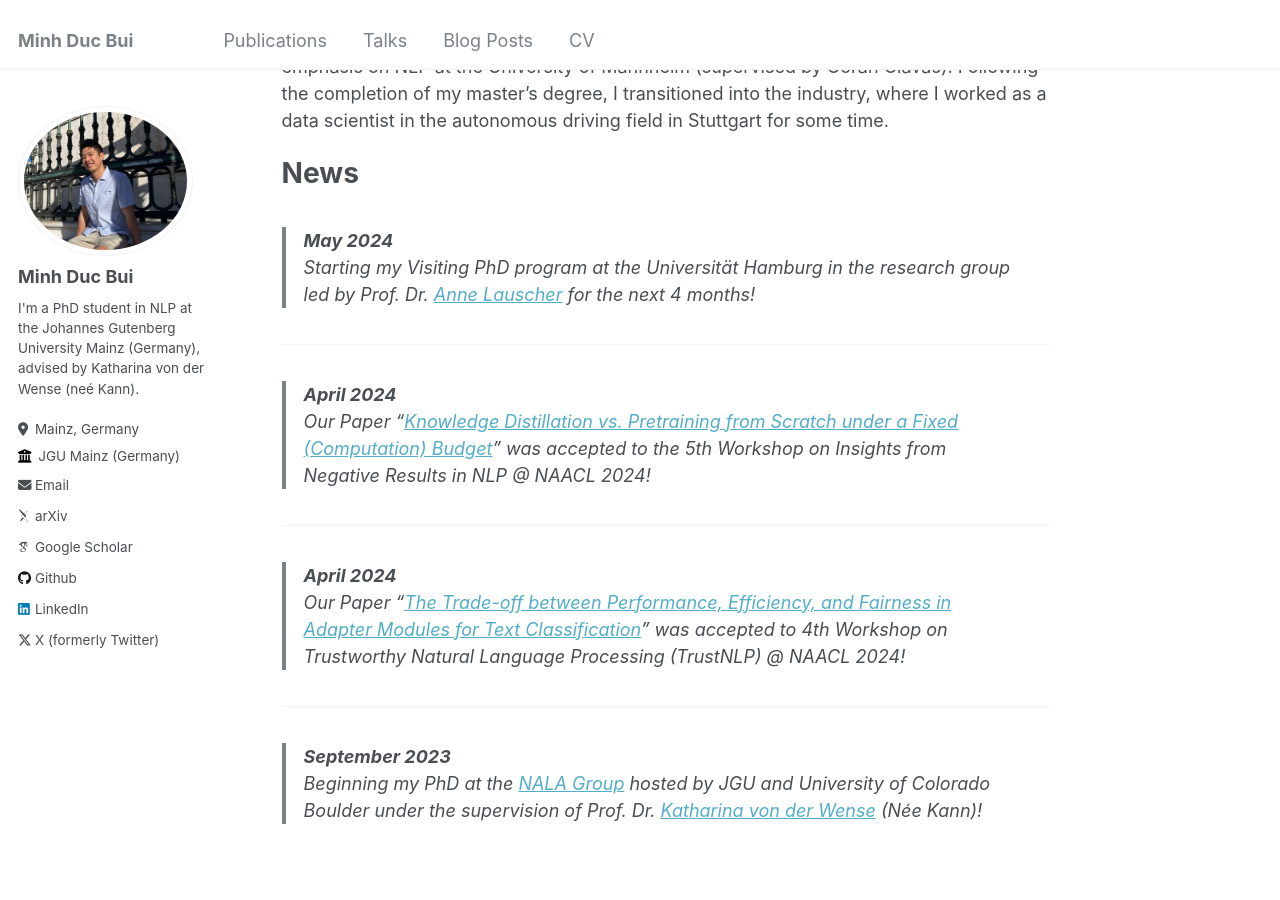
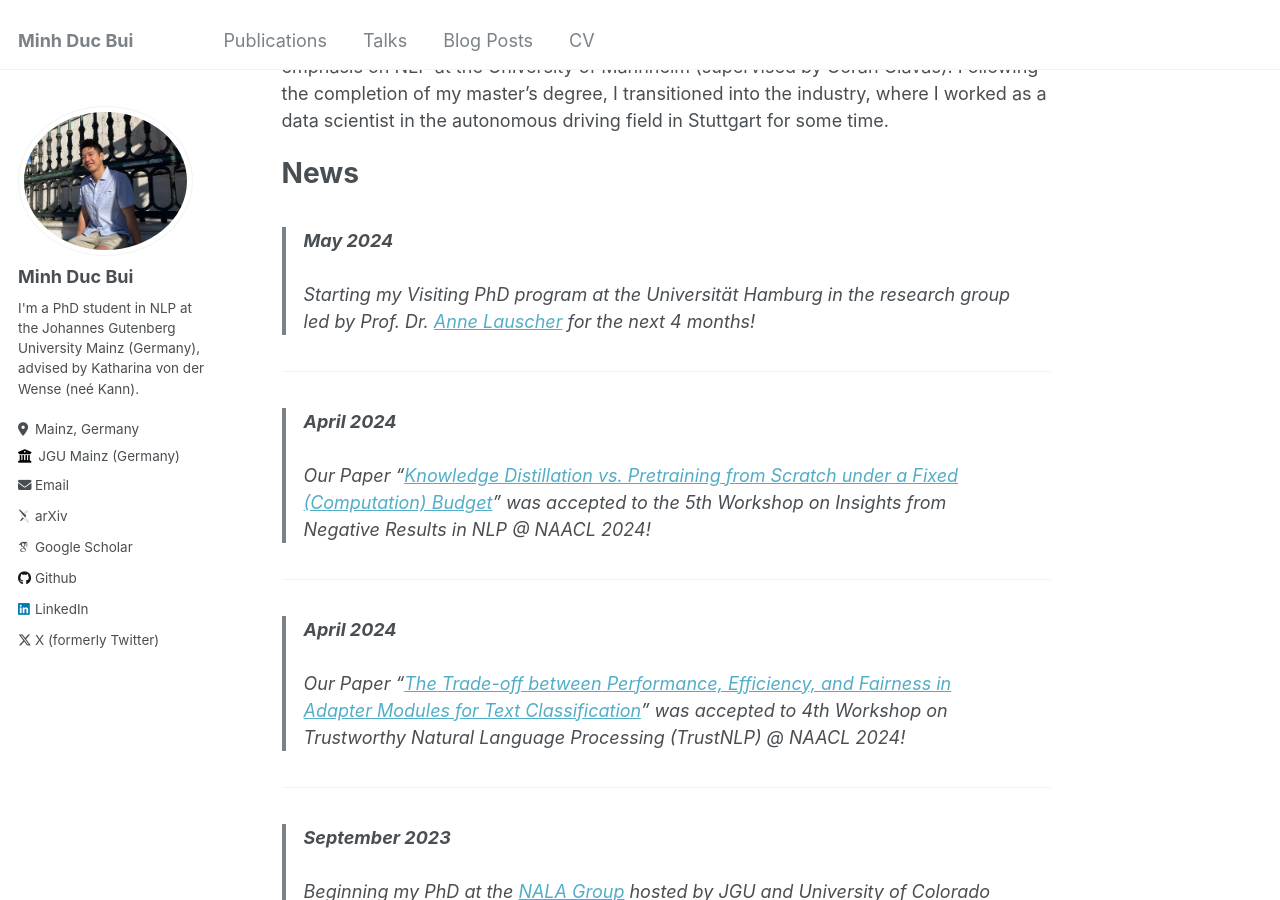
Before and after one commit to MinhDucBui/minhducbui.github.io, a Jekyll site: the page built from _pages/about.md, in a window 1280 px wide and 900 px high, scrolled down 308 px. Built offline with Jekyll 4.4.1, drawn with Linux system fonts in a browser that asks for light colours; some web fonts are replaced.

```diff
--- a/_pages/about.md
+++ b/_pages/about.md
@@ -15,16 +15,16 @@ News
 ======
 
 
-> **May 2024**<br> Starting my Visiting PhD program at the Universität Hamburg in the research group led by Prof. Dr. [Anne Lauscher](https://anne-lauscher.de) for the next 4 months!
+> **May 2024**<br><br>Starting my Visiting PhD program at the Universität Hamburg in the research group led by Prof. Dr. [Anne Lauscher](https://anne-lauscher.de) for the next 4 months!
 
 ---
 
-> **April 2024**<br> Our Paper "[Knowledge Distillation vs. Pretraining from Scratch under a Fixed (Computation) Budget](https://arxiv.org/abs/2404.19319)" was accepted to the 5th Workshop on Insights from Negative Results in NLP @ NAACL 2024!
+> **April 2024**<br><br>Our Paper "[Knowledge Distillation vs. Pretraining from Scratch under a Fixed (Computation) Budget](https://arxiv.org/abs/2404.19319)" was accepted to the 5th Workshop on Insights from Negative Results in NLP @ NAACL 2024!
 
 ---
 
-> **April 2024**<br> Our Paper "[The Trade-off between Performance, Efficiency, and Fairness in Adapter Modules for Text Classification](https://arxiv.org/abs/2405.02010)" was accepted to  4th Workshop on Trustworthy Natural Language Processing (TrustNLP) @ NAACL 2024!
+> **April 2024**<br><br>Our Paper "[The Trade-off between Performance, Efficiency, and Fairness in Adapter Modules for Text Classification](https://arxiv.org/abs/2405.02010)" was accepted to  4th Workshop on Trustworthy Natural Language Processing (TrustNLP) @ NAACL 2024!
 
 ---
 
-> **September 2023**<br>Beginning my PhD at the [NALA Group](https://nala-cub.github.io) hosted by JGU and University of Colorado Boulder under the supervision of Prof. Dr. [Katharina von der Wense](https://scholar.google.de/citations?user=3XF5bqEAAAAJ&hl=en) (Née Kann)!
+> **September 2023**<br><br>Beginning my PhD at the [NALA Group](https://nala-cub.github.io) hosted by JGU and University of Colorado Boulder under the supervision of Prof. Dr. [Katharina von der Wense](https://scholar.google.de/citations?user=3XF5bqEAAAAJ&hl=en) (Née Kann)!
```
